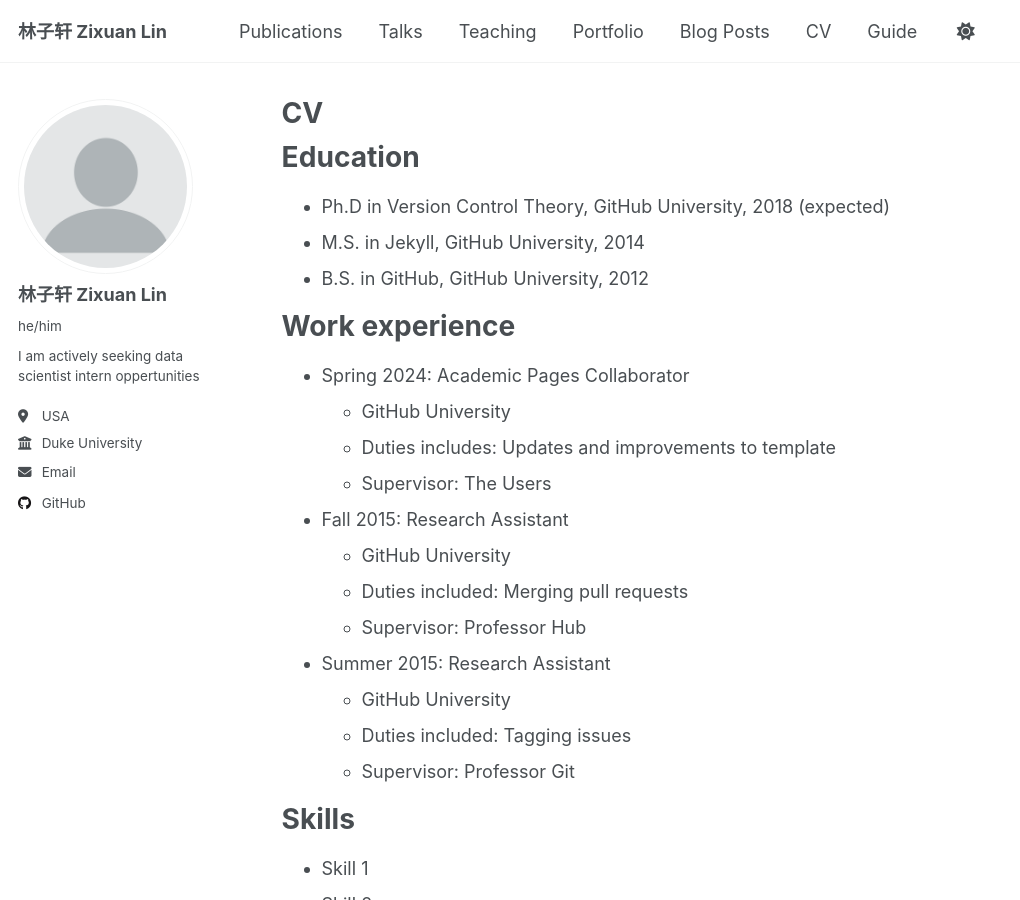
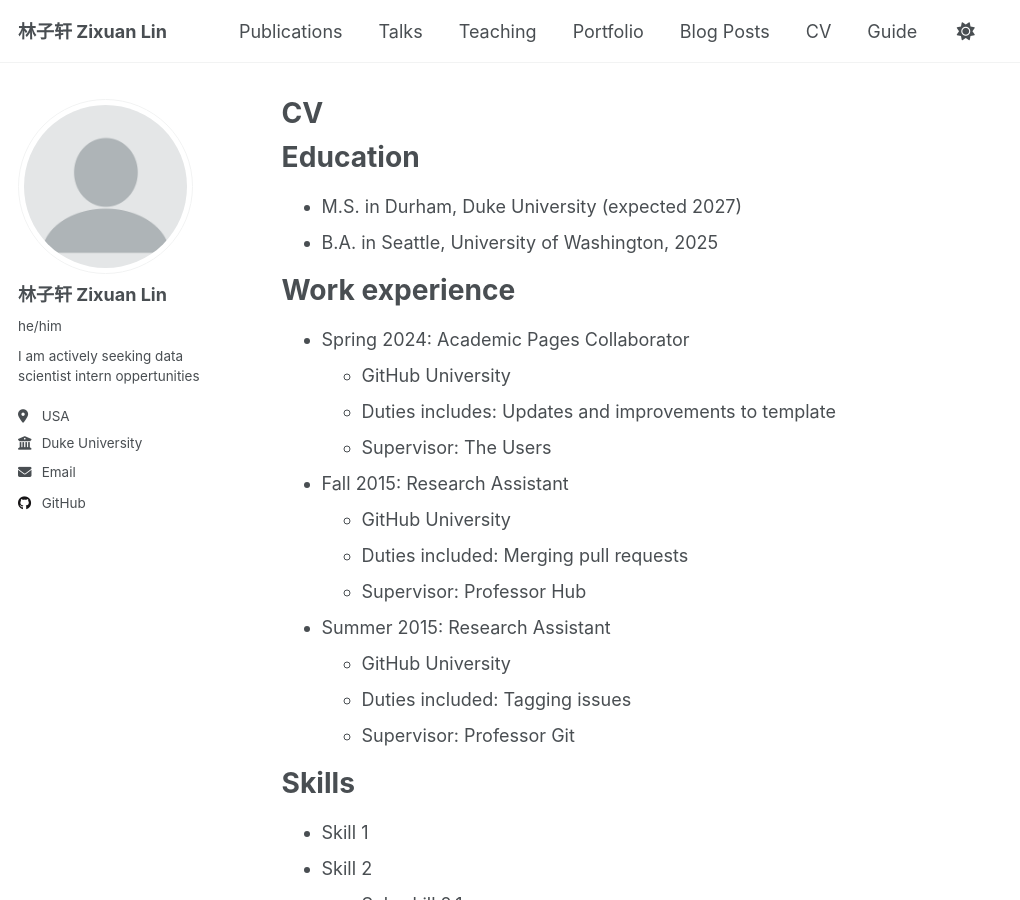
Before and after one commit to zixuan28/zixuan28.github.io, a Jekyll site: the page built from _pages/cv.md, in a window 1280 px wide and 900 px high. Shown: the whole window, without its empty margins (0-1020 px from the left). Built offline with Jekyll 4.4.1, drawn with Linux system fonts in a browser that asks for light colours.

Commit message:
Update cv.md

```diff
--- a/_pages/cv.md
+++ b/_pages/cv.md
@@ -11,9 +11,8 @@ redirect_from:
 
 Education
 ======
-* Ph.D in Version Control Theory, GitHub University, 2018 (expected)
-* M.S. in Jekyll, GitHub University, 2014
-* B.S. in GitHub, GitHub University, 2012
+* M.S. in Durham, Duke University (expected 2027)
+* B.A. in Seattle, University of Washington, 2025
 
 Work experience
 ======
```
